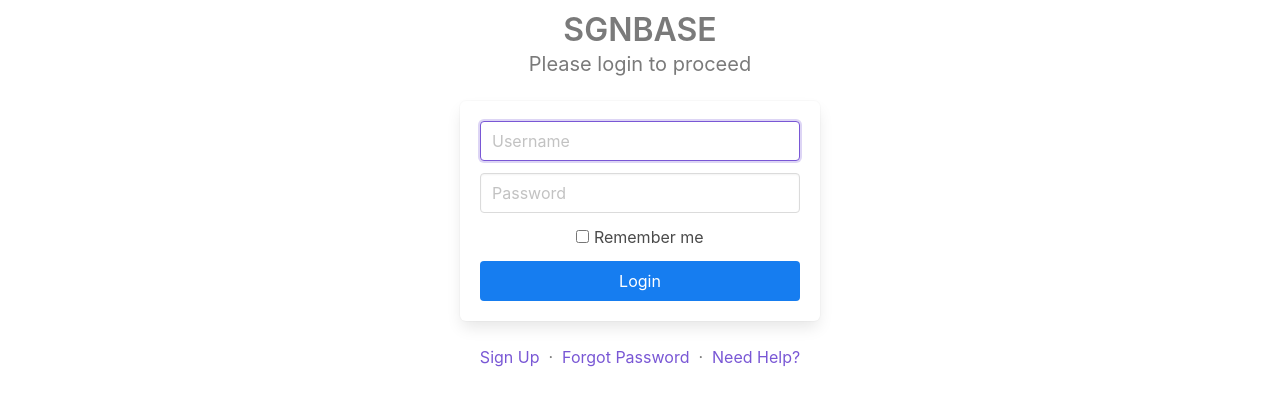
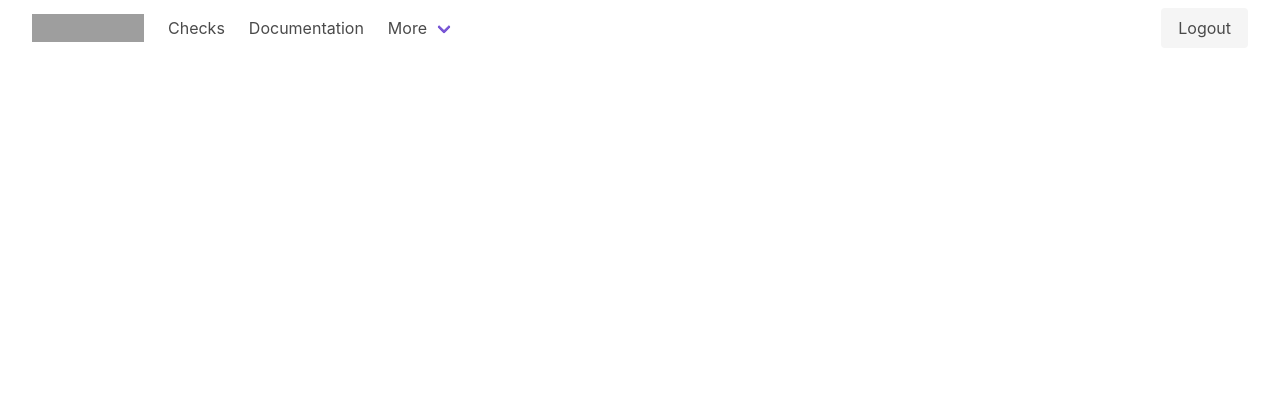
Before and after one commit to duphungcong/sgnbase-new, a Vue app in the folder frontend/: page /login in a window 1280 px wide. Shown: the top 406 px of the page. Built offline with nearby package versions, Linux system fonts and the light colour scheme; grey boxes are pictures that could not be loaded.

Commit message:
fe/home page

```diff
--- a/frontend/public/index.html
+++ b/frontend/public/index.html
@@ -5,7 +5,6 @@
     <meta http-equiv="X-UA-Compatible" content="IE=edge">
     <meta name="viewport" content="width=device-width,initial-scale=1.0">
     <link rel="icon" href="<%= BASE_URL %>favicon.ico">
-    <link rel="stylesheet" href="//cdn.materialdesignicons.com/2.5.94/css/materialdesignicons.min.css">
     <title>SGNBASE</title>
   </head>
   <body>
@@ -13,6 +12,7 @@
       <strong>We're sorry but frontend doesn't work properly without JavaScript enabled. Please enable it to continue.</strong>
     </noscript>
     <div id="app"></div>
+    <script defer src="https://use.fontawesome.com/releases/v5.3.1/js/all.js"></script>
     <!-- built files will be auto injected -->
   </body>
 </html>
--- a/frontend/src/App.vue
+++ b/frontend/src/App.vue
@@ -1,9 +1,6 @@
 <template>
-  <div class="container">
-    <nav-bar v-if="loggedIn"></nav-bar>
-    <div class="container">
-      <router-view></router-view>
-    </div>
+  <div class="container is-fluid">
+    <nav-bar></nav-bar>
   </div>
 </template>
 
--- a/frontend/src/components/NavBar.vue
+++ b/frontend/src/components/NavBar.vue
@@ -16,8 +16,8 @@
 
     <div class="navbar-menu" v-bind:class="{ 'is-active': activator }">
       <div class="navbar-start">
-        <a class="navbar-item">
-          Home
+        <a class="navbar-item" href="/">
+          Checks
         </a>
 
         <a class="navbar-item">
@@ -83,7 +83,7 @@ export default {
     },
     activeMenu() {
       this.activator = !this.activator;
-    }
+    },
   },
 };
 
--- a/frontend/src/views/Home.vue
+++ b/frontend/src/views/Home.vue
@@ -1,17 +1,50 @@
 <template>
   <div class="container">
-    <HelloWorld msg="Welcome to Your Vue.js App"/>
+    <div class="box">
+  <article class="media">
+    <div class="media-left">
+      <figure class="image is-64x64">
+        <img src="https://bulma.io/images/placeholders/128x128.png" alt="Image">
+      </figure>
+    </div>
+    <div class="media-content">
+      <div class="content">
+        <p>
+          <strong>John Smith</strong> <small>@johnsmith</small> <small>31m</small>
+          <br>
+          Lorem ipsum dolor sit amet, consectetur adipiscing elit.
+          Aenean efficitur sit amet massa fringilla egestas. Nullam condimentum luctus turpis.
+        </p>
+      </div>
+      <nav class="level is-mobile">
+        <div class="level-left">
+          <a class="level-item" aria-label="reply">
+            <span class="icon is-small">
+              <i class="fas fa-reply" aria-hidden="true"></i>
+            </span>
+          </a>
+          <a class="level-item" aria-label="retweet">
+            <span class="icon is-small">
+              <i class="fas fa-retweet" aria-hidden="true"></i>
+            </span>
+          </a>
+          <a class="level-item" aria-label="like">
+            <span class="icon is-small">
+              <i class="fas fa-heart" aria-hidden="true"></i>
+            </span>
+          </a>
+        </div>
+      </nav>
+    </div>
+  </article>
+</div>
   </div>
 </template>
 
 <script>
 // @ is an alias to /src
-import HelloWorld from '@/components/HelloWorld.vue';
 
 export default {
   name: 'home',
-  components: {
-    HelloWorld,
-  },
 };
 </script>
```
